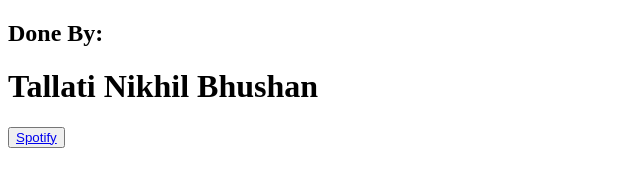
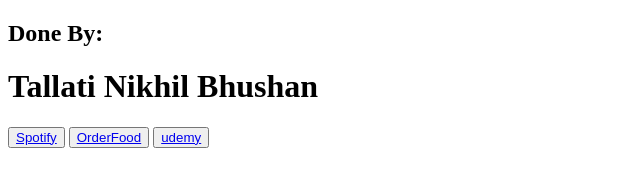
Before and after one commit to Tallati-Nikhil-Bhushan/Web_Dev_Projects, a plain HTML site: page index.html in a window 1280 px wide. Shown: the whole page, without its empty margins (0-640 px from the left). Drawn offline with Linux system fonts and the light colour scheme; files that its build step writes are made by us from their sources.

Commit message:
updated index.html 05-04-2022

```diff
--- a/index.html
+++ b/index.html
@@ -11,5 +11,7 @@
     <h2>Done By:</h2>
     <h1>Tallati Nikhil Bhushan</h1>
     <button id="spotify"><a href="./spotify/index.html">Spotify</a></button>
+    <button><a href="orderfood">OrderFood</a></button>
+    <button><a href="udemy">udemy</a></button>
 </body>
 </html>
```
